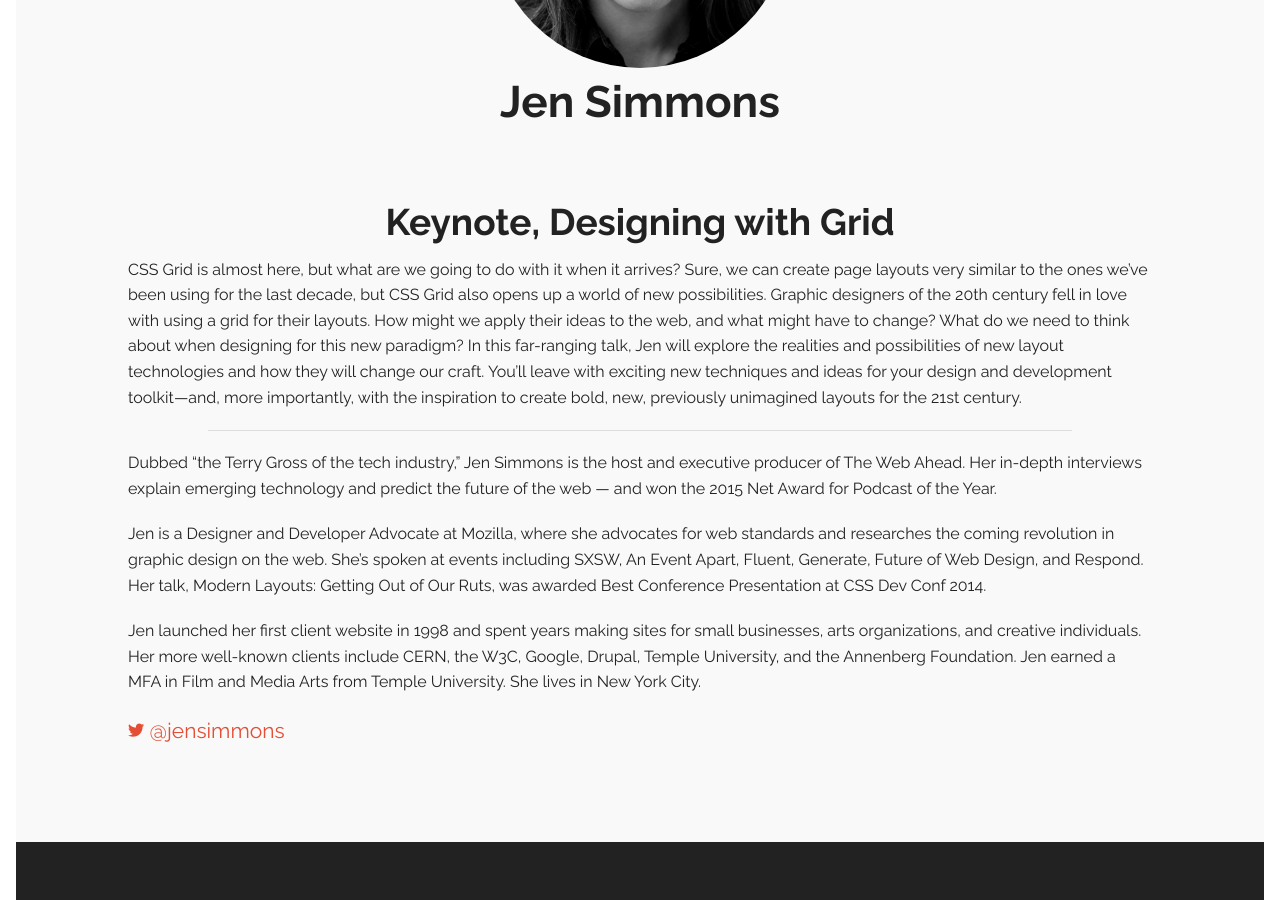
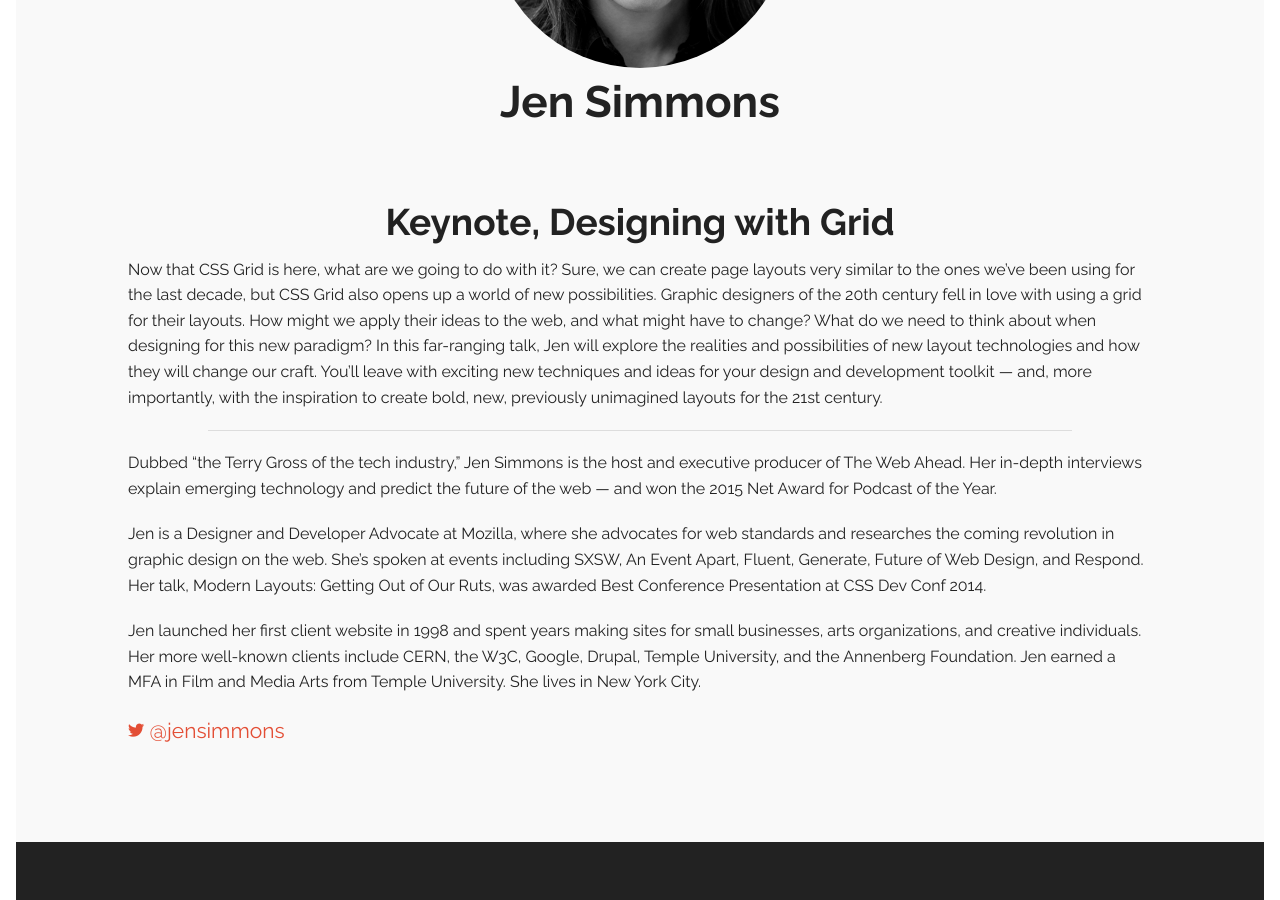
Before and after one commit to AgilionApps/ux-burlington-2017, a Jekyll site: the page built from _posts/speakers/2017-02-01-jen.md, in a window 1280 px wide and 900 px high, scrolled down 349 px. Built offline with Jekyll 4.4.1, drawn with Linux system fonts in a browser that asks for light colours; some web fonts are replaced; comment, search, counter and statistics services are not loaded.

Commit message:
Update 2017-02-01-jen.md
update talks

```diff
--- a/_posts/speakers/2017-02-01-jen.md
+++ b/_posts/speakers/2017-02-01-jen.md
@@ -8,7 +8,7 @@
 order: 1
 ---
 
-CSS Grid is almost here, but what are we going to do with it when it arrives? Sure, we can create page layouts very similar to the ones we’ve been using for the last decade, but CSS Grid also opens up a world of new possibilities. Graphic designers of the 20th century fell in love with using a grid for their layouts. How might we apply their ideas to the web, and what might have to change? What do we need to think about when designing for this new paradigm? In this far-ranging talk, Jen will explore the realities and possibilities of new layout technologies and how they will change our craft. You'll leave with exciting new techniques and ideas for your design and development toolkit—and, more importantly, with the inspiration to create bold, new, previously unimagined layouts for the 21st century.
+Now that CSS Grid is here, what are we going to do with it? Sure, we can create page layouts very similar to the ones we’ve been using for the last decade, but CSS Grid also opens up a world of new possibilities. Graphic designers of the 20th century fell in love with using a grid for their layouts. How might we apply their ideas to the web, and what might have to change? What do we need to think about when designing for this new paradigm? In this far-ranging talk, Jen will explore the realities and possibilities of new layout technologies and how they will change our craft. You'll leave with exciting new techniques and ideas for your design and development toolkit — and, more importantly, with the inspiration to create bold, new, previously unimagined layouts for the 21st century.
 
 ---
 
```
